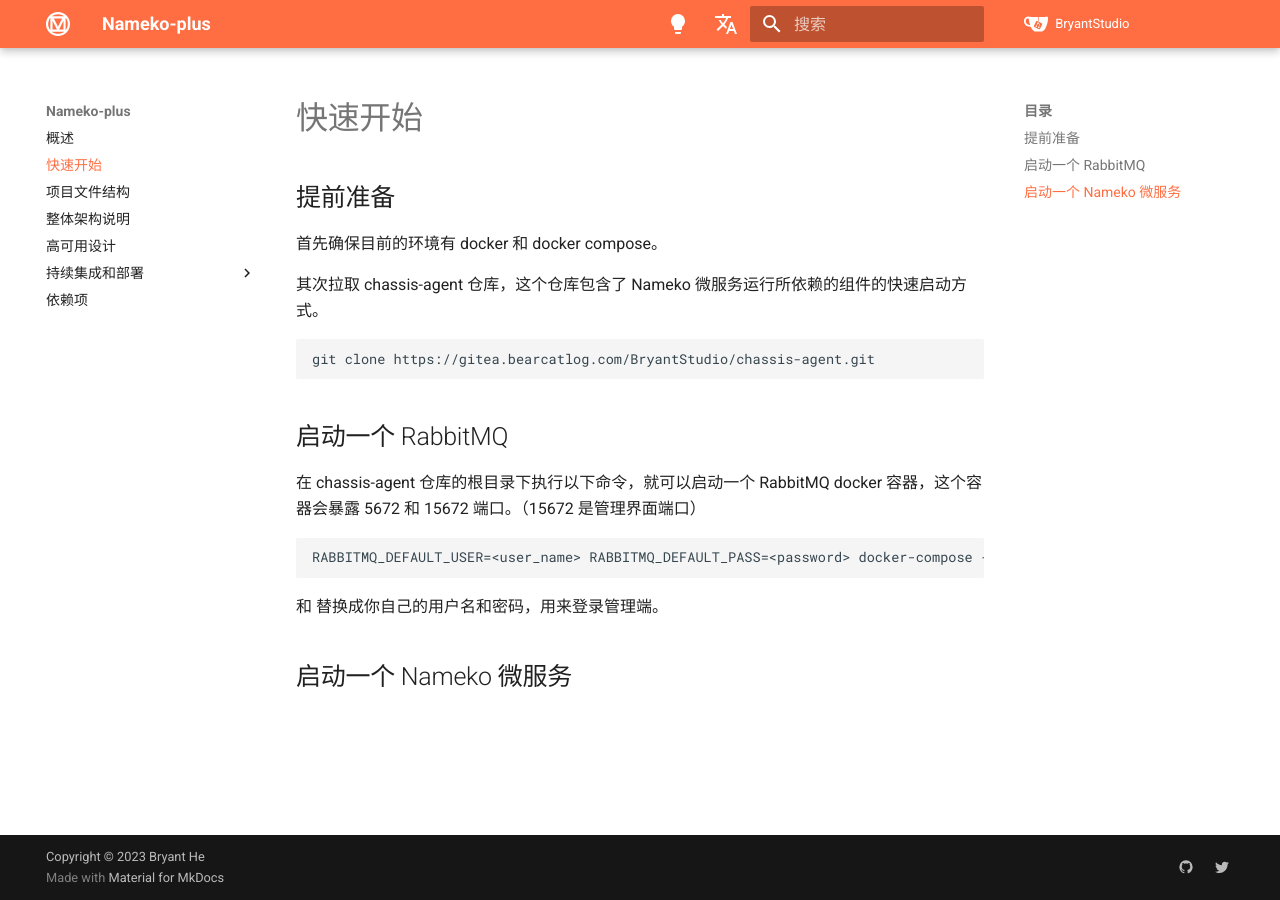
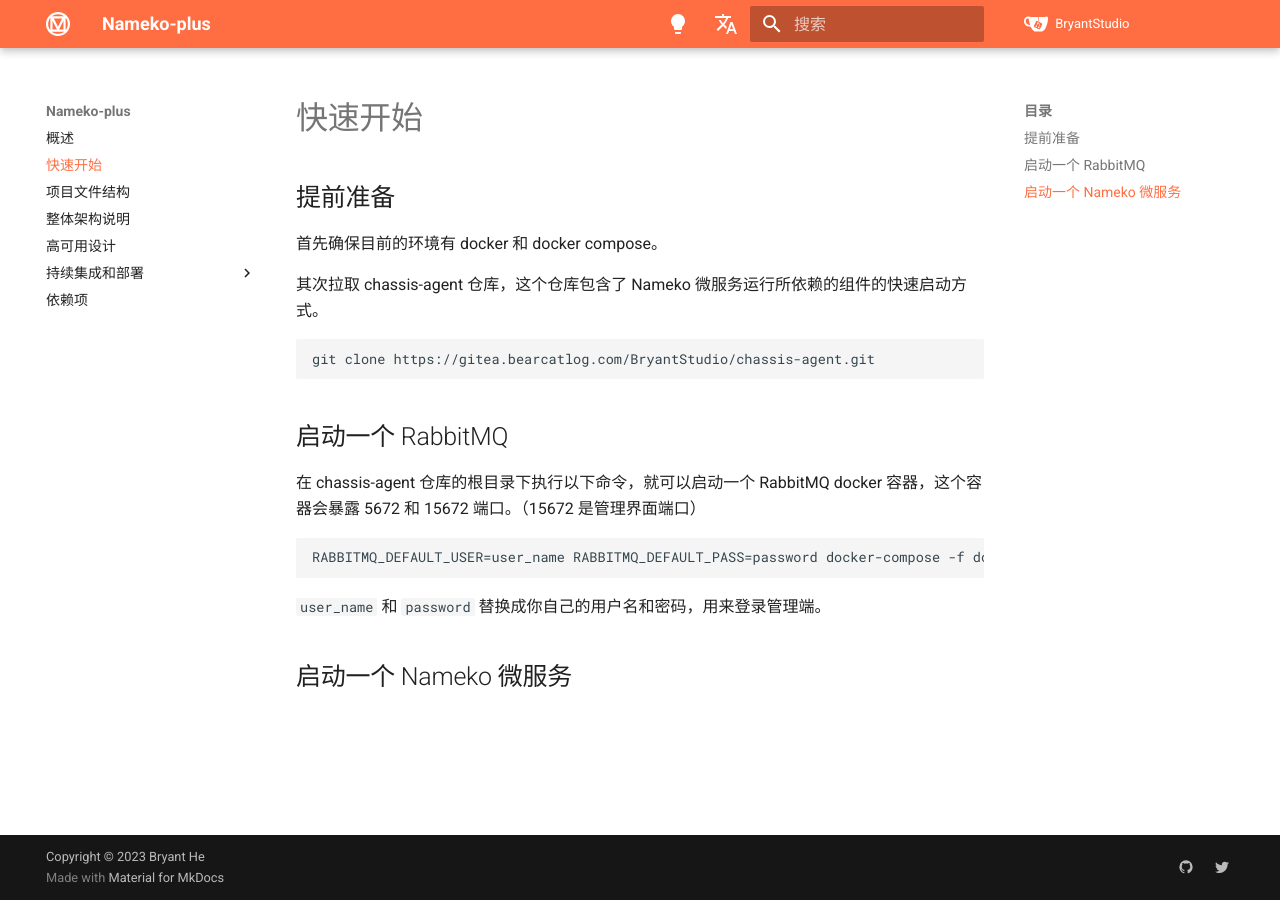
Before and after one commit to Bryanthelol/nameko-plus-doc, an MkDocs documentation site: the page built from docs/快速开始.md, in a window 1280 px wide. Built offline with MkDocs 1.6.1 and Material for MkDocs 9.7.7, drawn with Linux system fonts in a browser that asks for light colours.

Commit message:
update doc

````diff
--- a/docs/快速开始.md
+++ b/docs/快速开始.md
@@ -20,9 +20,9 @@
 在 chassis-agent 仓库的根目录下执行以下命令，就可以启动一个 RabbitMQ docker 容器，这个容器会暴露 5672 和 15672 端口。（15672 是管理界面端口）
 
 ```bash
-RABBITMQ_DEFAULT_USER=<user_name> RABBITMQ_DEFAULT_PASS=<password> docker-compose -f docker-compose-rabbitmq.yml up -d --build
+RABBITMQ_DEFAULT_USER=user_name RABBITMQ_DEFAULT_PASS=password docker-compose -f docker-compose-rabbitmq.yml up -d --build
 ```
 
-<user_name> 和 <password> 替换成你自己的用户名和密码，用来登录管理端。
+`user_name` 和 `password` 替换成你自己的用户名和密码，用来登录管理端。
 
 ## 启动一个 Nameko 微服务
````
